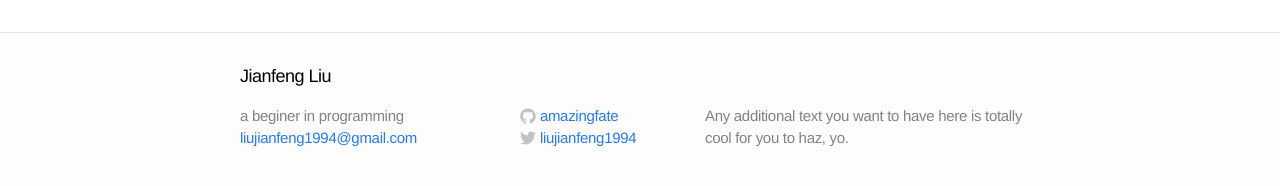
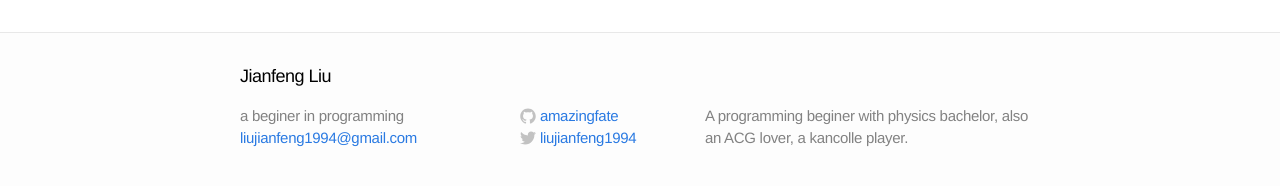
Before and after one commit to amazingfate/amazingfate.github.io, a Jekyll site: the page built from index.html, in a window 1280 px wide. Shown: the part 243-429 px from the top of the page. Built offline with Jekyll 4.4.1, drawn with Linux system fonts in a browser that asks for light colours; Markdown is read by kramdown in place of the engine named in the settings.

Commit message:
update personal info

```diff
--- a/_includes/footer.html
+++ b/_includes/footer.html
@@ -53,7 +53,7 @@
     </div>
 
     <div class="footer-col-3 column">
-      <p class="text">Any additional text you want to have here is totally cool for you to haz, yo.</p>
+      <p class="text">A programming beginer with physics bachelor, also an ACG lover, a kancolle player.</p>
     </div>
 
   </div>
```
